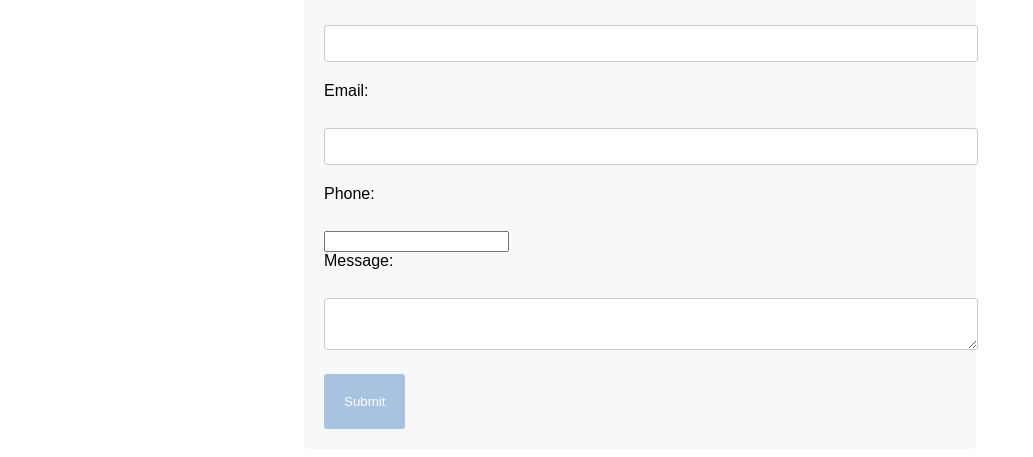
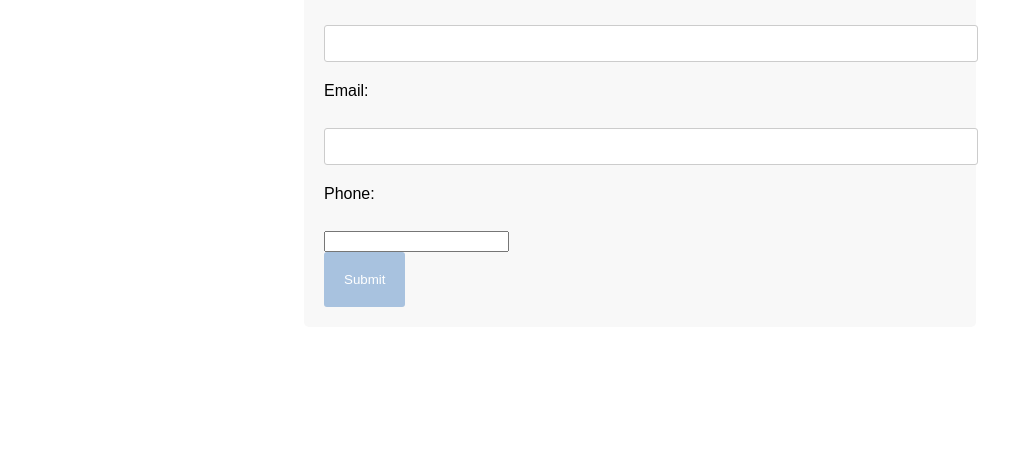
Before and after one commit to helloroman/hello-roman-git, a plain HTML site: page src/contact.html in a window 1280 px wide. Shown: the part 459-916 px from the top of the page, without its empty margins (0-1033 px from the left). After the commit the page ends 800 px from the top, so only its background shows below. Drawn offline with Linux system fonts and the light colour scheme.

Commit message:
Remove message field

```diff
--- a/src/contact.html
+++ b/src/contact.html
@@ -49,8 +49,6 @@
     <input type="text" id="email" name="email" required><br>
     <label for="phone">Phone:</label><br>
     <input type="tel" id="phone" name="phone" required><br>
-    <label for="message">Message:</label><br>
-    <textarea id="message" name="message" required></textarea><br>
     <input type="submit" value="Submit">
   </form>
 
```
